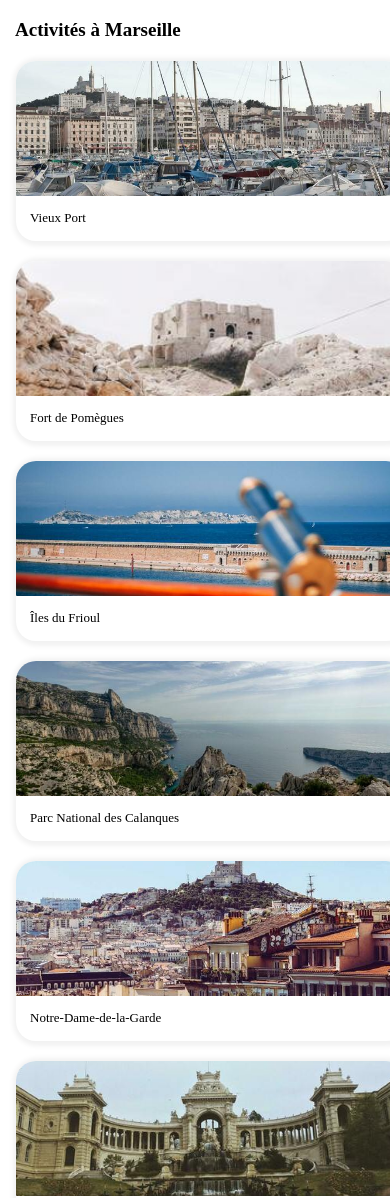
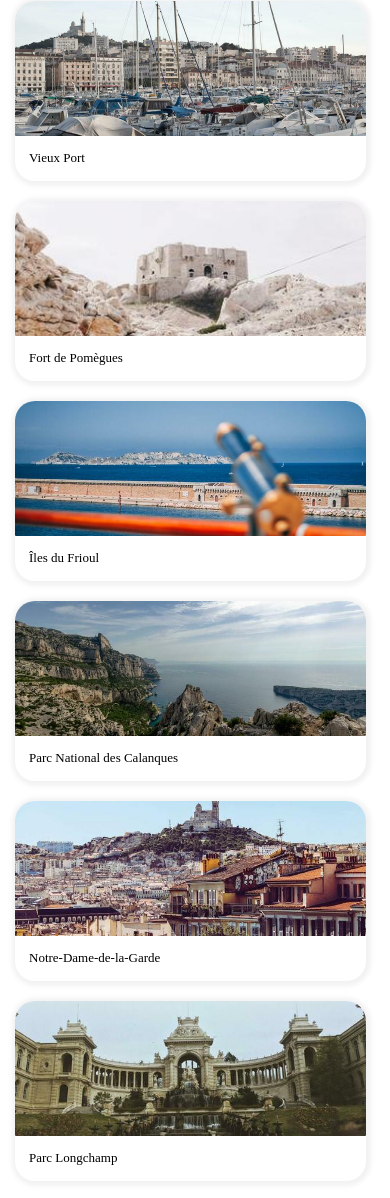
Before and after one commit to Alirmh/AliRomaih_2_02-06-2021, a plain HTML site: page index.html in a window 390 px wide. Shown: the part 2404-3602 px from the top of the page. Drawn offline with Linux system fonts and the light colour scheme; a web font is replaced by a local one.

Commit message:
Optimisation partie responive dans la section activités à Marseille pour écrans 320px

```diff
--- a/style.css
+++ b/style.css
@@ -866,7 +866,7 @@ a[href="liens-pied-de-la-page"]
     .cases-hébergements
     {
         height: 180px;
-        width: 85%;
+        width: 88%;
         margin: 0px 0px 10px 15px;
         padding: 3px 5px 5px 3px;
         box-shadow: 1px 1px 5px 3px #F2F2F2;
@@ -917,12 +917,12 @@ a[href="liens-pied-de-la-page"]
 
     .afficherplus
     {
-        margin: 20px 0px 0px 10px;
+        margin: 20px 0px 0px 20px;
     }
 
     #section-activités-à-Marseille
     {
-        margin: 880px 0px 20px 0px;
+        margin: 820px 0px 20px 0px;
     }
 
     .section-titre-activités-à-Marseille
@@ -938,8 +938,8 @@ a[href="liens-pied-de-la-page"]
 
     .case-vieux-port-et-parc-des-calanques
     {
-        margin: 0px 0px 20px 16px;
-        width: 100%;
+        margin: 0px 0px 20px 15px;
+        width: 90%;
         height: 180px;
     }
 
@@ -951,8 +951,8 @@ a[href="liens-pied-de-la-page"]
 
     .case-Fort-de-Pomègues
     {
-        margin: 0px 0px 20px 16px;
-        width: 100%;
+        margin: 0px 0px 20px 15px;
+        width: 90%;
         height: 180px;
     }
 
@@ -964,8 +964,8 @@ a[href="liens-pied-de-la-page"]
 
     .case-îles-du-Frioul
     {
-        margin: 0px 0px 20px 16px;
-        width: 100%;
+        margin: 0px 0px 20px 15px;
+        width: 90%;
         height: 170px;
     }
 
@@ -983,8 +983,8 @@ a[href="liens-pied-de-la-page"]
 
     .case-notre-dame-de-la-garde
     {
-        margin: 0px 0px 20px 16px;
-        width: 100%;
+        margin: 0px 0px 20px 15px;
+        width: 90%;
         height: 180px;
     }
 
@@ -996,8 +996,8 @@ a[href="liens-pied-de-la-page"]
 
     .case-parc-longchamp
     {
-        margin: 0px 0px 20px 16px;
-        width: 100%;
+        margin: 0px 0px 20px 15px;
+        width: 90%;
         height: 180px;
     }
 
```
